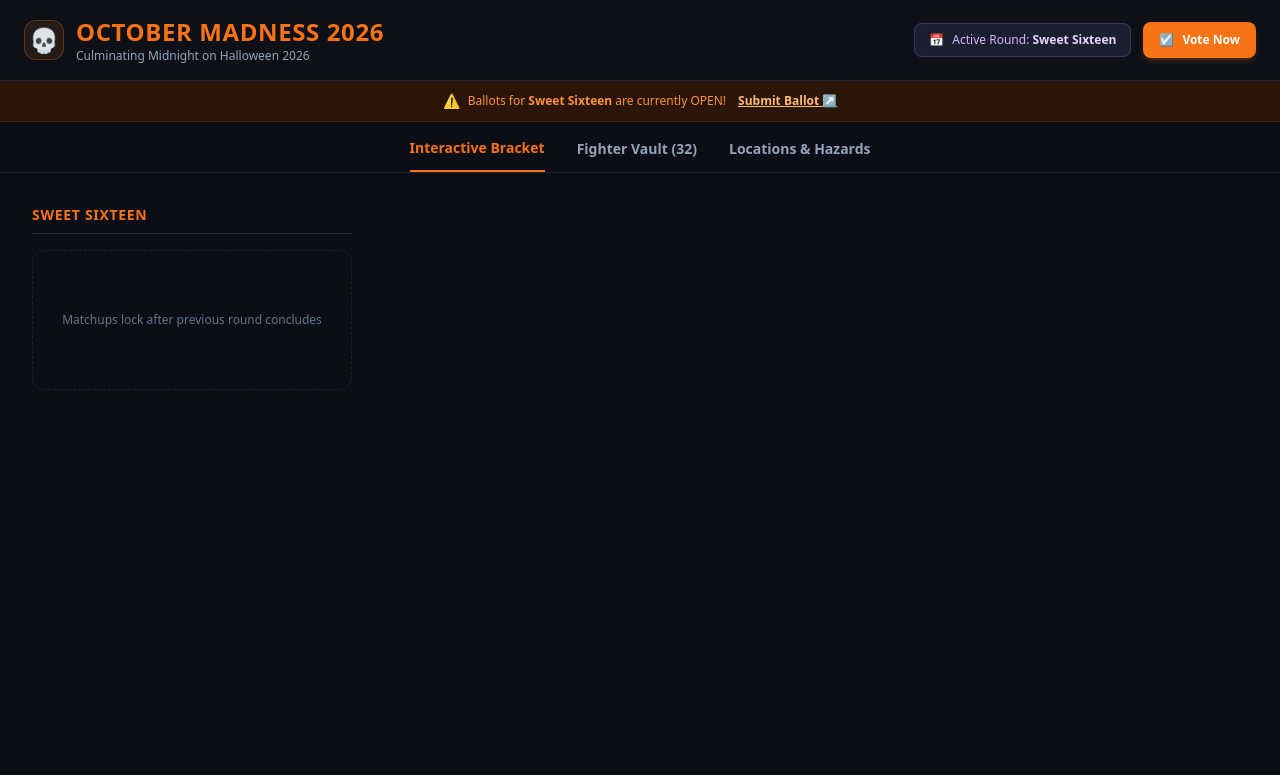
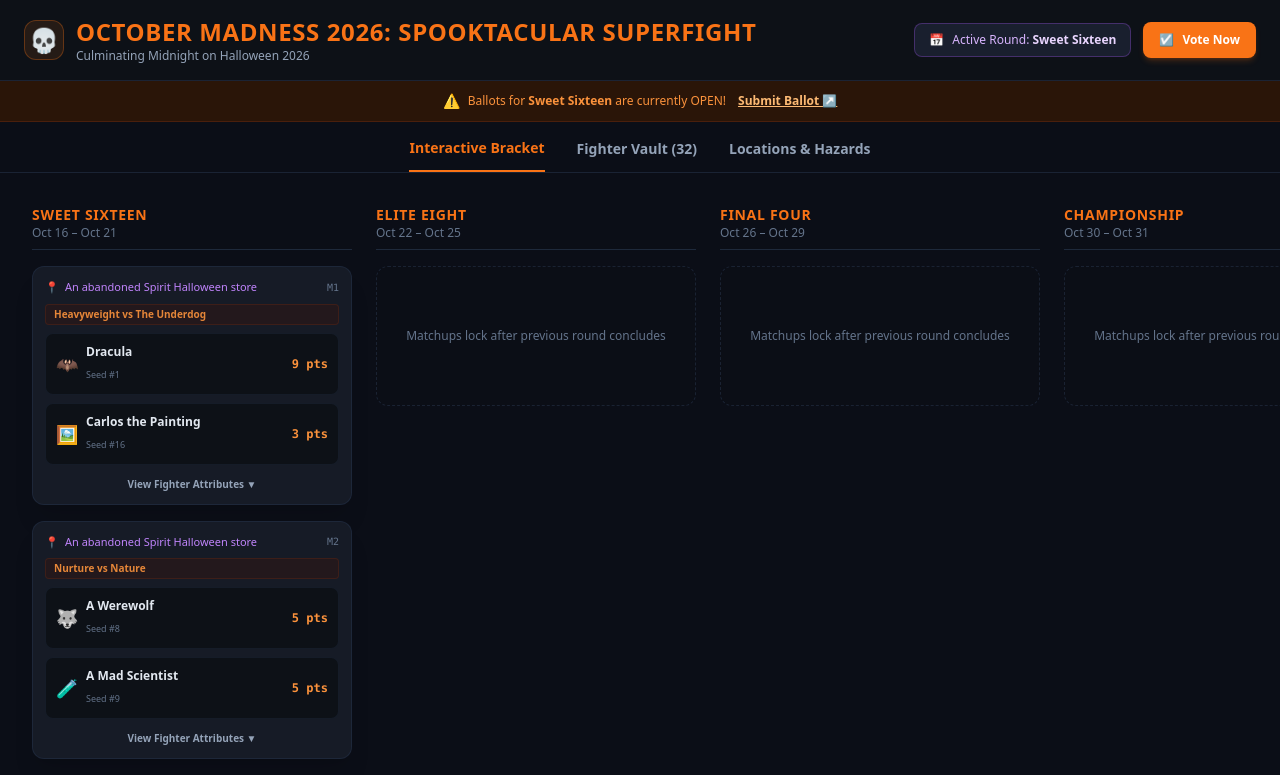
Before and after one commit to kbeast21/spooktacular-superfight, a React (Vite) app: page / in a window 1280 px wide. Shown: the top 775 px of the page. Built offline with nearby package versions, Linux system fonts and the light colour scheme.

Commit message:
Update App.jsx

```diff
--- a/src/App.jsx
+++ b/src/App.jsx
@@ -5,55 +5,33 @@ export default function App() {
   const [activeTab, setActiveTab] = useState('bracket');
   const [expandedMatch, setExpandedMatch] = useState(null);
 
-  // Toggle matchup detailed score card breakdown
   const toggleMatchDetails = (matchId) => {
     setExpandedMatch(expandedMatch === matchId ? null : matchId);
   };
 
-  // Fallback data structure with detailed category scoring
-  const rounds = tournamentData?.rounds || [
+  // Helper map to quickly look up fighters by ID
+  const fightersById = React.useMemo(() => {
+    const map = {};
+    if (tournamentData?.fighters) {
+      tournamentData.fighters.forEach((f) => {
+        map[f.id] = f;
+      });
+    }
+    return map;
+  }, []);
+
+  // Standard rounds structure merged with data from JSON
+  const rounds = [
     {
-      id: 'sweet-sixteen',
+      id: 'sweet-16',
       name: 'SWEET SIXTEEN',
       date: 'Oct 16 – Oct 21',
       status: 'active',
-      matchups: [
-        {
-          id: 'M1',
-          location: 'An abandoned Spirit Halloween store',
-          status: 'In Progress',
-          fighter1: {
-            name: 'Dracula',
-            icon: '🦇',
-            points: 42,
-            scores: { trait: 18, location: 14, hazard: 10 },
-          },
-          fighter2: {
-            name: 'Carlos the Painting',
-            icon: '🖼️',
-            points: 38,
-            scores: { trait: 12, location: 16, hazard: 10 },
-          },
-        },
-        {
-          id: 'M2',
-          location: 'An abandoned Spirit Halloween store',
-          status: 'Final',
-          winner: 'A Werewolf',
-          fighter1: {
-            name: 'A Werewolf',
-            icon: '🐺',
-            points: 55,
-            scores: { trait: 22, location: 18, hazard: 15 },
-          },
-          fighter2: {
-            name: 'A Mad Scientist',
-            icon: '🧪',
-            points: 31,
-            scores: { trait: 10, location: 11, hazard: 10 },
-          },
-        },
-      ],
+      matchups: (tournamentData?.rounds?.[0]?.matchups || []).map((m) => ({
+        ...m,
+        fighter1: fightersById[m.fighterAId] || { name: m.fighterAId, image: '❓', votes: 0 },
+        fighter2: fightersById[m.fighterBId] || { name: m.fighterBId, image: '❓', votes: 0 },
+      })),
     },
     {
       id: 'elite-eight',
@@ -75,17 +53,21 @@ export default function App() {
     },
   ];
 
+  const votingUrl = tournamentData?.activeVotingUrl || '#';
+  const activeRoundName = tournamentData?.activeRound || 'Sweet Sixteen';
+
   return (
     <div className="min-h-screen bg-[#0B0E17] text-slate-100 font-sans flex flex-col">
       {/* 1. TOP HEADER */}
       <header className="bg-[#0D1117] border-b border-slate-800/80 px-6 py-4 flex flex-wrap items-center justify-between gap-4">
+        {/* Title & Skull Icon */}
         <div className="flex items-center gap-3">
           <div className="w-10 h-10 rounded-xl bg-orange-500/10 border border-orange-500/30 flex items-center justify-center text-2xl">
             💀
           </div>
           <div>
             <h1 className="text-xl sm:text-2xl font-black tracking-wide text-orange-500 uppercase">
-              OCTOBER MADNESS 2026
+              {tournamentData?.tournamentName || 'OCTOBER MADNESS 2026'}
             </h1>
             <p className="text-xs text-slate-400 font-medium">
               Culminating Midnight on Halloween 2026
@@ -93,15 +75,16 @@ export default function App() {
           </div>
         </div>
 
+        {/* Status Pill & Vote Button */}
         <div className="flex items-center gap-3">
           <div className="flex items-center gap-2 bg-[#191F2E] border border-purple-500/30 text-purple-300 text-xs px-3.5 py-2 rounded-lg font-medium">
             <span>📅</span>
             <span>
-              Active Round: <strong className="text-purple-200">Sweet Sixteen</strong>
+              Active Round: <strong className="text-purple-200">{activeRoundName}</strong>
             </span>
           </div>
           <a
-            href="https://forms.google.com"
+            href={votingUrl}
             target="_blank"
             rel="noreferrer"
             className="bg-orange-500 hover:bg-orange-600 text-white font-bold text-xs px-4 py-2.5 rounded-lg flex items-center gap-2 transition-all shadow-md shadow-orange-500/20 active:scale-95"
@@ -115,10 +98,10 @@ export default function App() {
       <div className="bg-[#2A1508] border-b border-orange-900/40 text-orange-400 text-xs py-2.5 px-4 text-center font-medium flex items-center justify-center gap-2">
         <span className="text-sm">⚠️</span>
         <span>
-          Ballots for <strong>Sweet Sixteen</strong> are currently OPEN!
+          Ballots for <strong>{activeRoundName}</strong> are currently OPEN!
         </span>
         <a
-          href="https://forms.google.com"
+          href={votingUrl}
           target="_blank"
           rel="noreferrer"
           className="underline font-bold text-orange-300 hover:text-orange-200 ml-1 inline-flex items-center gap-0.5"
@@ -148,7 +131,7 @@ export default function App() {
                 : 'text-slate-400 hover:text-slate-200'
             }`}
           >
-            Fighter Vault (32)
+            Fighter Vault ({tournamentData?.fighters?.length || 32})
           </button>
           <button
             onClick={() => setActiveTab('hazards')}
@@ -163,13 +146,13 @@ export default function App() {
         </div>
       </nav>
 
-      {/* 4. MAIN BRACKET & SCORE CARDS */}
+      {/* 4. MAIN BRACKET CONTENT */}
       <main className="flex-1 overflow-x-auto p-6 md:p-8">
         {activeTab === 'bracket' && (
           <div className="flex gap-6 min-w-max items-start">
             {rounds.map((round) => (
               <div key={round.id} className="w-80 flex flex-col gap-4">
-                {/* Round Header */}
+                {/* Round Title */}
                 <div className="border-b border-slate-800 pb-2">
                   <h2 className="text-sm font-black tracking-wider text-orange-500 uppercase">
                     {round.name}
@@ -178,111 +161,95 @@ export default function App() {
                 </div>
 
                 {/* Matchup Cards */}
-                {round.status === 'active' && round.matchups ? (
+                {round.status === 'active' && round.matchups.length > 0 ? (
                   round.matchups.map((match) => {
                     const isExpanded = expandedMatch === match.id;
                     return (
                       <div
                         key={match.id}
-                        className="bg-[#161B26] border border-slate-800/90 rounded-xl p-3 shadow-xl flex flex-col gap-2"
+                        className="bg-[#161B26] border border-slate-800/90 rounded-xl p-3 shadow-xl flex flex-col gap-2 hover:border-slate-700/80 transition-all"
                       >
-                        {/* Match Header (Location & Match ID) */}
+                        {/* Match Location & Title */}
                         <div className="flex items-center justify-between text-[11px] font-medium text-purple-400">
-                          <span className="truncate pr-2 flex items-center gap-1.5">
+                          <span className="truncate pr-2 flex items-center gap-1.5" title={match.location}>
                             <span>📍</span> {match.location}
                           </span>
-                          <span className="text-slate-500 font-mono text-[10px]">
-                            Match {match.id}
+                          <span className="text-slate-500 font-mono text-[10px] uppercase">
+                            {match.id}
                           </span>
                         </div>
 
-                        {/* Fighter 1 Row */}
-                        <div
-                          className={`flex items-center justify-between p-2.5 rounded-lg border transition-colors ${
-                            match.winner === match.fighter1.name
-                              ? 'bg-orange-500/10 border-orange-500/50'
-                              : 'bg-[#0D1117] border-slate-800/50'
-                          }`}
-                        >
+                        {/* Match Title Subheader */}
+                        {match.matchTitle && (
+                          <div className="text-[10px] font-bold text-orange-400/90 bg-orange-950/30 px-2 py-0.5 rounded border border-orange-900/30">
+                            {match.matchTitle}
+                          </div>
+                        )}
+
+                        {/* Fighter 1 Card */}
+                        <div className="flex items-center justify-between bg-[#0D1117] p-2.5 rounded-lg border border-slate-800/50">
                           <div className="flex items-center gap-2">
-                            <span className="text-base">{match.fighter1.icon}</span>
-                            <span className="text-xs font-bold text-slate-200">
-                              {match.fighter1.name}
-                            </span>
-                            {match.winner === match.fighter1.name && (
-                              <span className="text-[10px] bg-orange-500/20 text-orange-400 px-1.5 py-0.5 rounded font-bold">
-                                WINNER
+                            <span className="text-lg">{match.fighter1.image}</span>
+                            <div>
+                              <span className="text-xs font-bold text-slate-200 block">
+                                {match.fighter1.name}
                               </span>
-                            )}
+                              {match.fighter1.seed && (
+                                <span className="text-[9px] text-slate-500">Seed #{match.fighter1.seed}</span>
+                              )}
+                            </div>
                           </div>
                           <span className="text-xs font-mono font-bold text-orange-400">
-                            {match.fighter1.points} pts
+                            {match.fighter1.votes || 0} pts
                           </span>
                         </div>
 
-                        {/* Fighter 2 Row */}
-                        <div
-                          className={`flex items-center justify-between p-2.5 rounded-lg border transition-colors ${
-                            match.winner === match.fighter2.name
-                              ? 'bg-orange-500/10 border-orange-500/50'
-                              : 'bg-[#0D1117] border-slate-800/50'
-                          }`}
-                        >
+                        {/* Fighter 2 Card */}
+                        <div className="flex items-center justify-between bg-[#0D1117] p-2.5 rounded-lg border border-slate-800/50">
                           <div className="flex items-center gap-2">
-                            <span className="text-base">{match.fighter2.icon}</span>
-                            <span className="text-xs font-bold text-slate-200">
-                              {match.fighter2.name}
-                            </span>
-                            {match.winner === match.fighter2.name && (
-                              <span className="text-[10px] bg-orange-500/20 text-orange-400 px-1.5 py-0.5 rounded font-bold">
-                                WINNER
+                            <span className="text-lg">{match.fighter2.image}</span>
+                            <div>
+                              <span className="text-xs font-bold text-slate-200 block">
+                                {match.fighter2.name}
                               </span>
-                            )}
+                              {match.fighter2.seed && (
+                                <span className="text-[9px] text-slate-500">Seed #{match.fighter2.seed}</span>
+                              )}
+                            </div>
                           </div>
                           <span className="text-xs font-mono font-bold text-orange-400">
-                            {match.fighter2.points} pts
+                            {match.fighter2.votes || 0} pts
                           </span>
                         </div>
 
-                        {/* Score Card Detail Breakdown (Expandable) */}
-                        {isExpanded && match.fighter1.scores && (
-                          <div className="mt-2 pt-2 border-t border-slate-800/80 text-[11px] bg-[#0D1117] p-2 rounded-lg">
-                            <p className="text-[10px] font-bold text-purple-300 uppercase mb-1.5 tracking-wider">
-                              Category Score Breakdown
-                            </p>
-
-                            {/* Score Row: Trait */}
-                            <div className="flex justify-between text-slate-400 py-0.5">
-                              <span>Fighter Attributes</span>
-                              <span className="font-mono text-slate-200">
-                                {match.fighter1.scores.trait} vs {match.fighter2.scores.trait}
-                              </span>
+                        {/* Score Breakdown (Expanded) */}
+                        {isExpanded && (
+                          <div className="mt-2 pt-2 border-t border-slate-800/80 text-[11px] bg-[#0D1117] p-2.5 rounded-lg space-y-2">
+                            <div>
+                              <p className="text-[10px] font-bold text-purple-300 uppercase">
+                                {match.fighter1.name} Attributes:
+                              </p>
+                              <p className="text-[10px] text-slate-400">
+                                {match.fighter1.attributes?.join(', ') || 'Standard fighter skills'}
+                              </p>
                             </div>
-
-                            {/* Score Row: Location */}
-                            <div className="flex justify-between text-slate-400 py-0.5">
-                              <span>Location Advantage</span>
-                              <span className="font-mono text-slate-200">
-                                {match.fighter1.scores.location} vs {match.fighter2.scores.location}
-                              </span>
-                            </div>
-
-                            {/* Score Row: Hazard */}
-                            <div className="flex justify-between text-slate-400 py-0.5">
-                              <span>Hazard Survival</span>
-                              <span className="font-mono text-slate-200">
-                                {match.fighter1.scores.hazard} vs {match.fighter2.scores.hazard}
-                              </span>
+                            <div>
+                              <p className="text-[10px] font-bold text-purple-300 uppercase">
+                                {match.fighter2.name} Attributes:
+                              </p>
+                              <p className="text-[10px] text-slate-400">
+                                {match.fighter2.attributes?.join(', ') || 'Standard fighter skills'}
+                              </p>
                             </div>
                           </div>
                         )}
 
-                        {/* Toggle Score Card Button */}
+                        {/* Expand Details Toggle */}
                         <button
                           onClick={() => toggleMatchDetails(match.id)}
                           className="w-full text-center text-[10px] font-semibold text-slate-400 hover:text-orange-400 pt-1 transition-colors"
                         >
-                          {isExpanded ? 'Hide Score Breakdown ▲' : 'View Score Breakdown ▼'}
+                          {isExpanded ? 'Hide Fighter Attributes ▲' : 'View Fighter Attributes ▼'}
                         </button>
                       </div>
                     );
@@ -297,13 +264,46 @@ export default function App() {
           </div>
         )}
 
+        {/* FIGHTER VAULT TAB */}
         {activeTab === 'vault' && (
-          <div className="text-slate-400 text-sm max-w-xl mx-auto text-center py-12">
-            <p className="text-lg font-bold text-slate-200 mb-2">Fighter Vault</p>
-            <p>Roster card profiles and fighter attributes will display here.</p>
+          <div className="grid grid-cols-1 sm:grid-cols-2 md:grid-cols-3 lg:grid-cols-4 gap-4 max-w-7xl mx-auto">
+            {tournamentData?.fighters?.map((fighter) => (
+              <div
+                key={fighter.id}
+                className="bg-[#161B26] border border-slate-800 rounded-xl p-4 flex flex-col justify-between shadow-lg"
+              >
+                <div>
+                  <div className="flex items-center justify-between mb-2">
+                    <span className="text-3xl">{fighter.image}</span>
+                    <span
+                      className={`text-[10px] font-bold px-2 py-0.5 rounded ${
+                        fighter.status === 'Main Bracket'
+                          ? 'bg-orange-500/20 text-orange-400 border border-orange-500/30'
+                          : 'bg-purple-500/20 text-purple-300 border border-purple-500/30'
+                      }`}
+                    >
+                      {fighter.status}
+                    </span>
+                  </div>
+                  <h3 className="text-sm font-bold text-slate-100">{fighter.name}</h3>
+                  <p className="text-xs text-slate-400 mt-1 line-clamp-2">{fighter.bio}</p>
+                </div>
+                <div className="mt-3 pt-2 border-t border-slate-800/60 flex flex-wrap gap-1">
+                  {fighter.attributes?.map((attr, idx) => (
+                    <span
+                      key={idx}
+                      className="text-[9px] bg-[#0D1117] text-slate-300 px-1.5 py-0.5 rounded border border-slate-800"
+                    >
+                      {attr}
+                    </span>
+                  ))}
+                </div>
+              </div>
+            ))}
           </div>
         )}
 
+        {/* HAZARDS TAB */}
         {activeTab === 'hazards' && (
           <div className="text-slate-400 text-sm max-w-xl mx-auto text-center py-12">
             <p className="text-lg font-bold text-slate-200 mb-2">Locations & Hazards</p>
```
